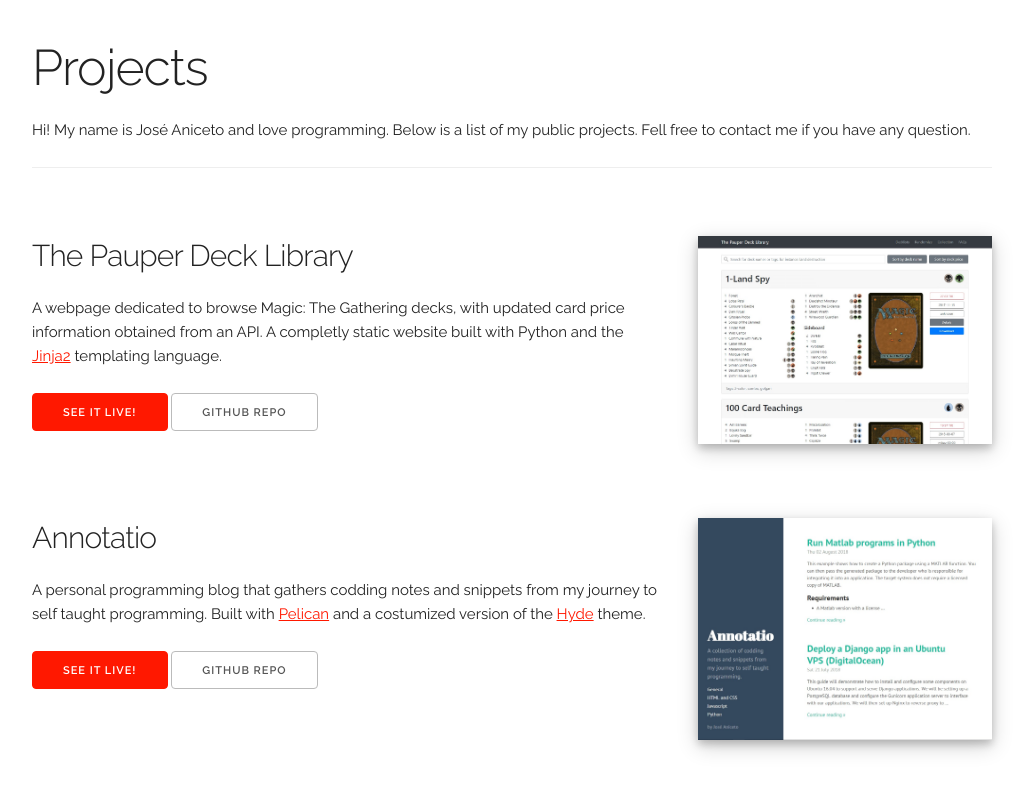
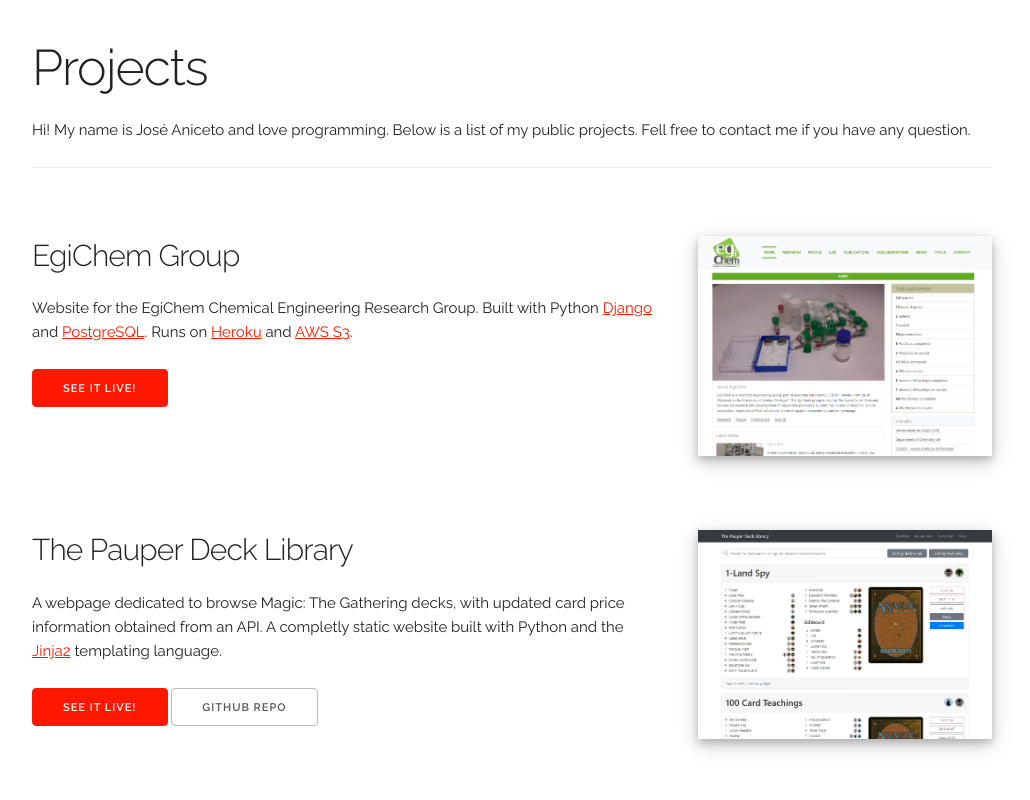
Before and after one commit to jAniceto/flatty, a plain HTML site: page index.html in a window 1280 px wide. Shown: the top 800 px of the page, without its empty margins (128-1158 px from the left). Drawn offline with Linux system fonts and the light colour scheme.

Commit message:
Added EgiChem Website

```diff
--- a/index.html
+++ b/index.html
@@ -30,6 +30,20 @@
     <div id="intro">
       <strong><h1 class="title">Projects</h1></strong>
       <p>Hi! My name is José Aniceto and love programming. Below is a list of my public projects. Fell free to contact me if you have any question.</p>
+    </div>
+
+    <div class="row project">
+      <div class="eight columns">
+        <h4>EgiChem Group</h4>
+        <p>Website for the EgiChem Chemical Engineering Research Group. Built with Python <a href="https://www.djangoproject.com/">Django</a> and <a href="https://www.postgresql.org/">PostgreSQL</a>. Runs on <a href="https://www.heroku.com/">Heroku</a> and <a href="https://aws.amazon.com/pt/s3/">AWS S3</a>.</p>
+        <a class="button button-primary" href="https://www.egichem.com">See it live!</a>
+        <!-- <a class="button" href="">Github Repo</a> -->
+      </div>
+      <div class="four columns">
+        <a class="image-link" href="https://www.egichem.com">
+          <img class="u-max-full-width" src="images/egichem.png">
+        </a>
+      </div>
     </div>
 
     <div class="row project">
```
Also changed, not shown: images/egichem.png (added).
